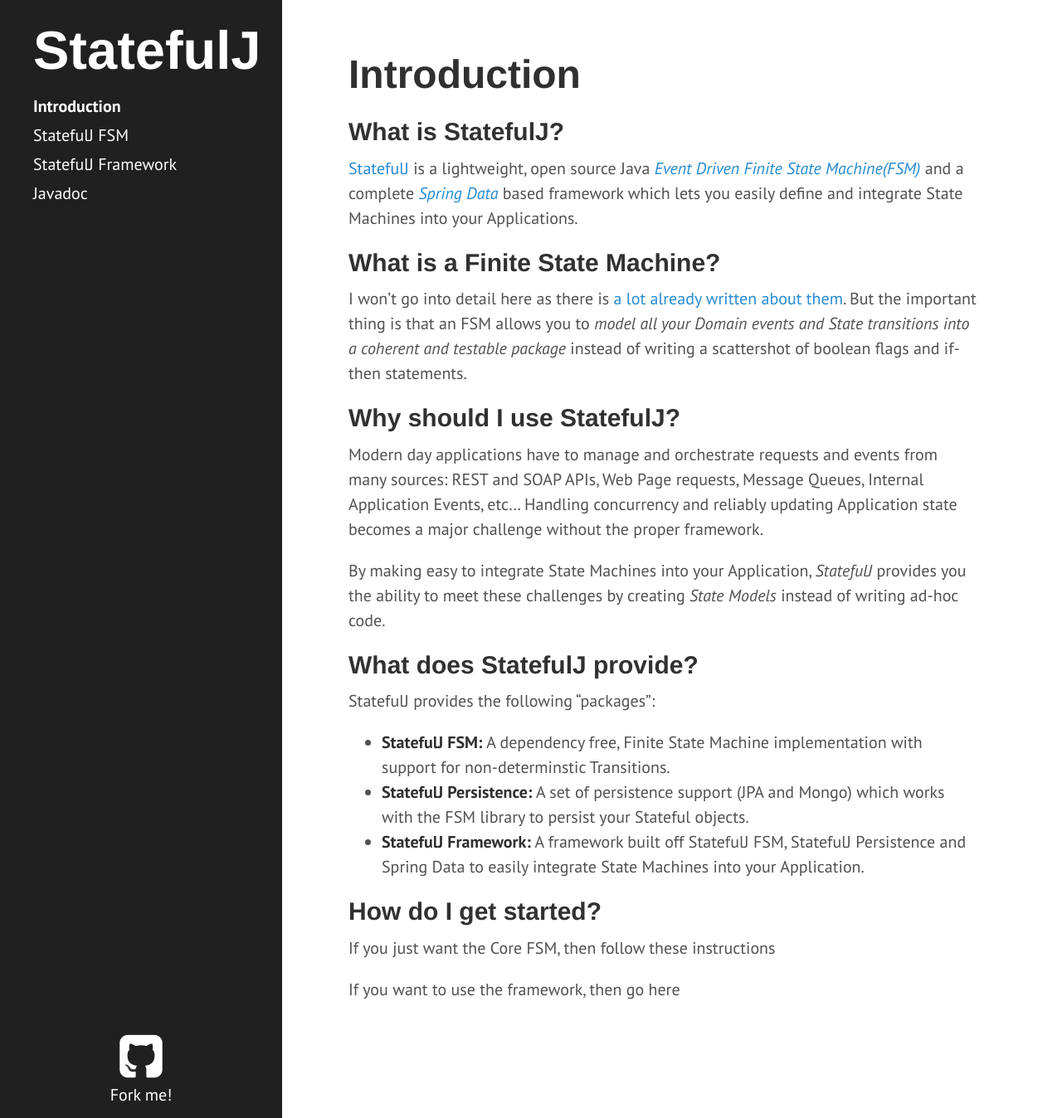
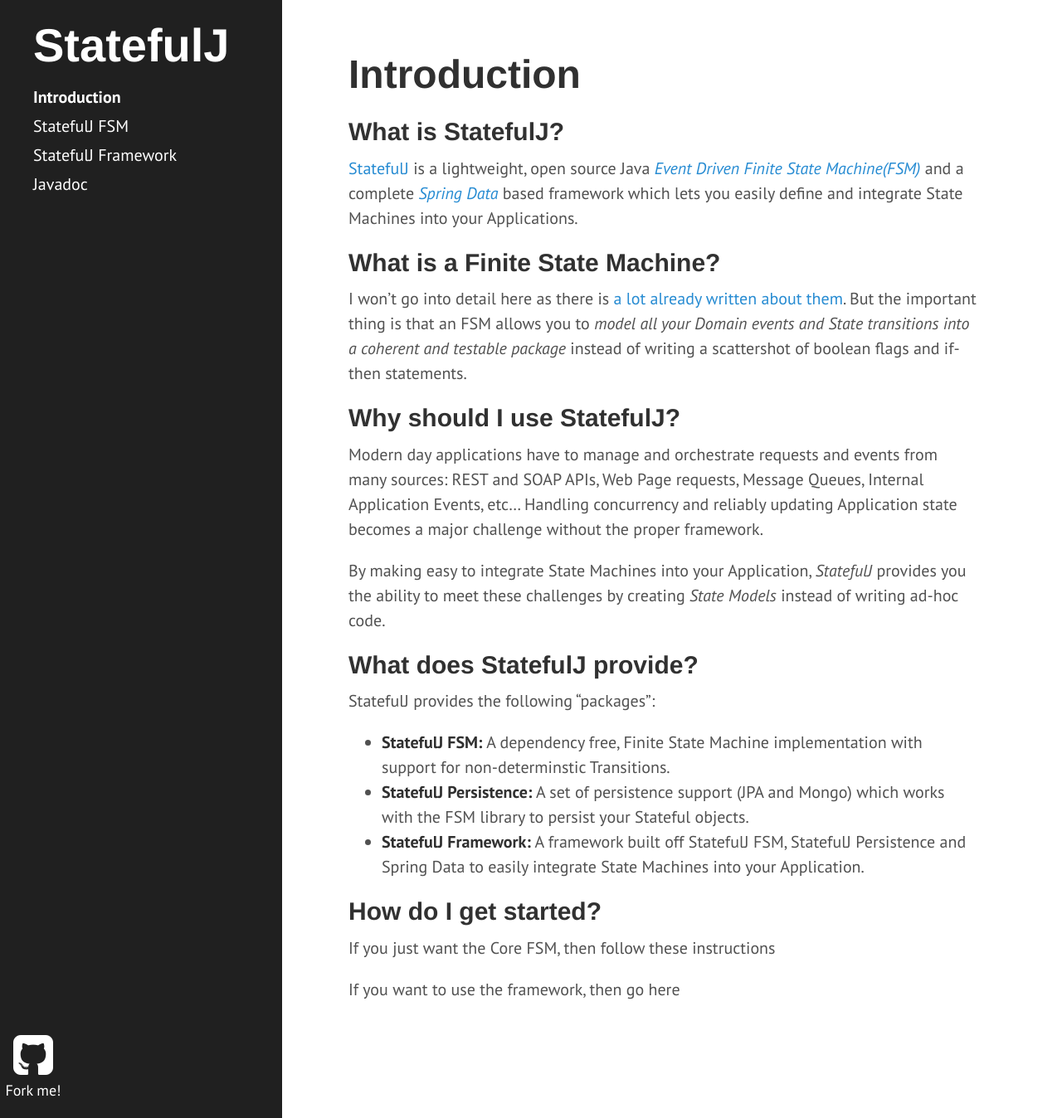
Before and after one commit to statefulj/statefulj, a Jekyll site: the page built from index.md, in a window 1280 px wide and 1348 px high. Shown: the whole window at 83% size. Built offline with Jekyll 4.4.1, drawn with Linux system fonts in a browser that asks for light colours; Markdown is read by kramdown in place of the engine named in the settings.

Commit message:
css fixes

```diff
--- a/public/css/hyde.css
+++ b/public/css/hyde.css
@@ -81,7 +81,7 @@ h1, h2, h3, h4 {
 .sidebar-about h1 {
 	color: #fff;
 	margin-top: 0;
-	font-size: 3.25rem;
+	font-size: 2.8rem;
 }
 
 /* Sidebar nav */
@@ -270,9 +270,12 @@ a.sidebar-nav-item:hover,a.sidebar-nav-item:focus {
 }
 */
 .fork-me {
-	position: relative;
+	position: absolute;
 	top: 100%;
+	left: 50%
 	height: 90px;
+	width: 90px;
+	margin-left: -45px;
 	margin-top: -90px;
 }
 
@@ -284,9 +287,9 @@ a.sidebar-nav-item:hover,a.sidebar-nav-item:focus {
 }
 
 .fork-me div i {
-	font-size: 3rem;
+	font-size: 2.8rem;
 }
 
 .fork-me div p {
-	font-size: 1rem;
+	font-size: .9rem;
 }
```
